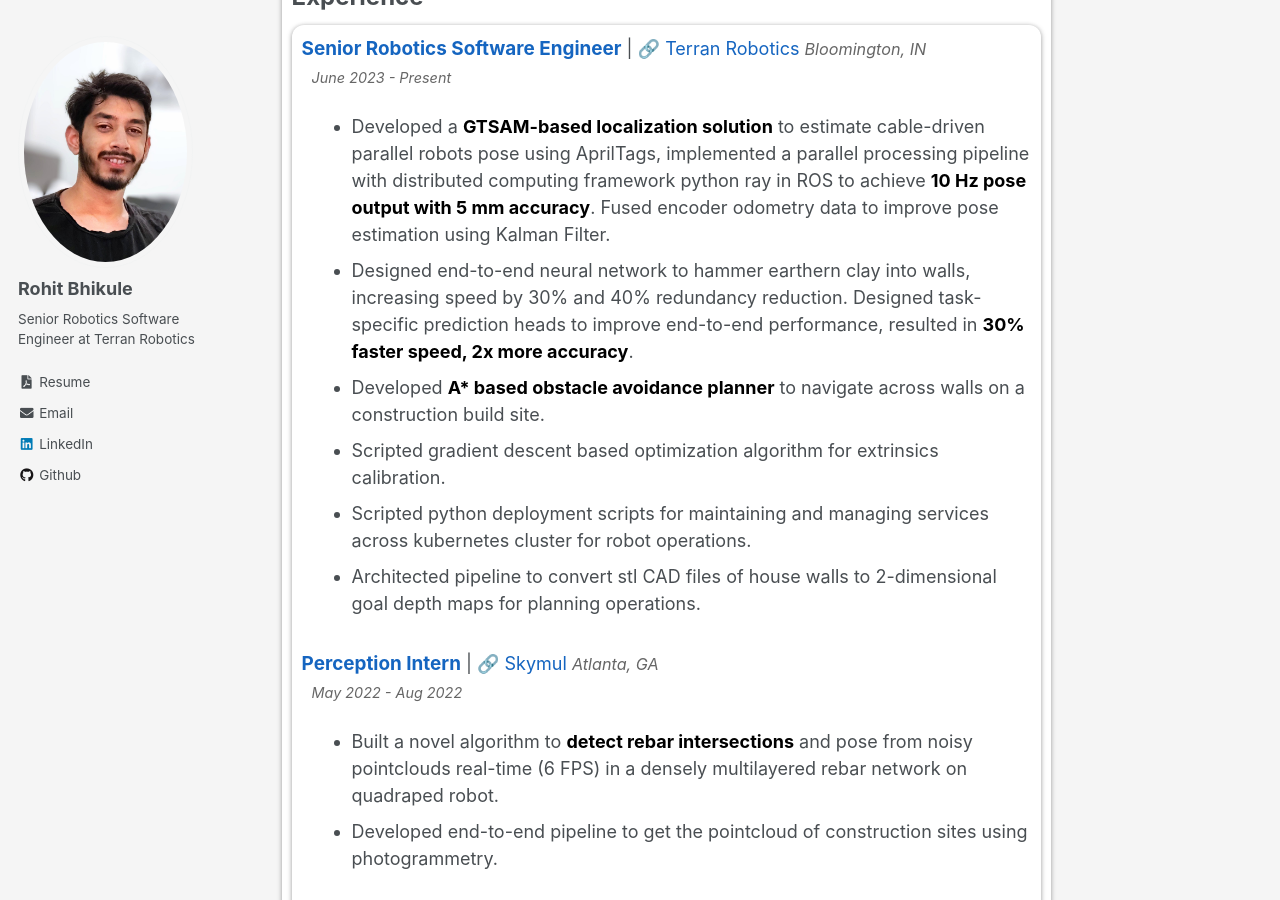
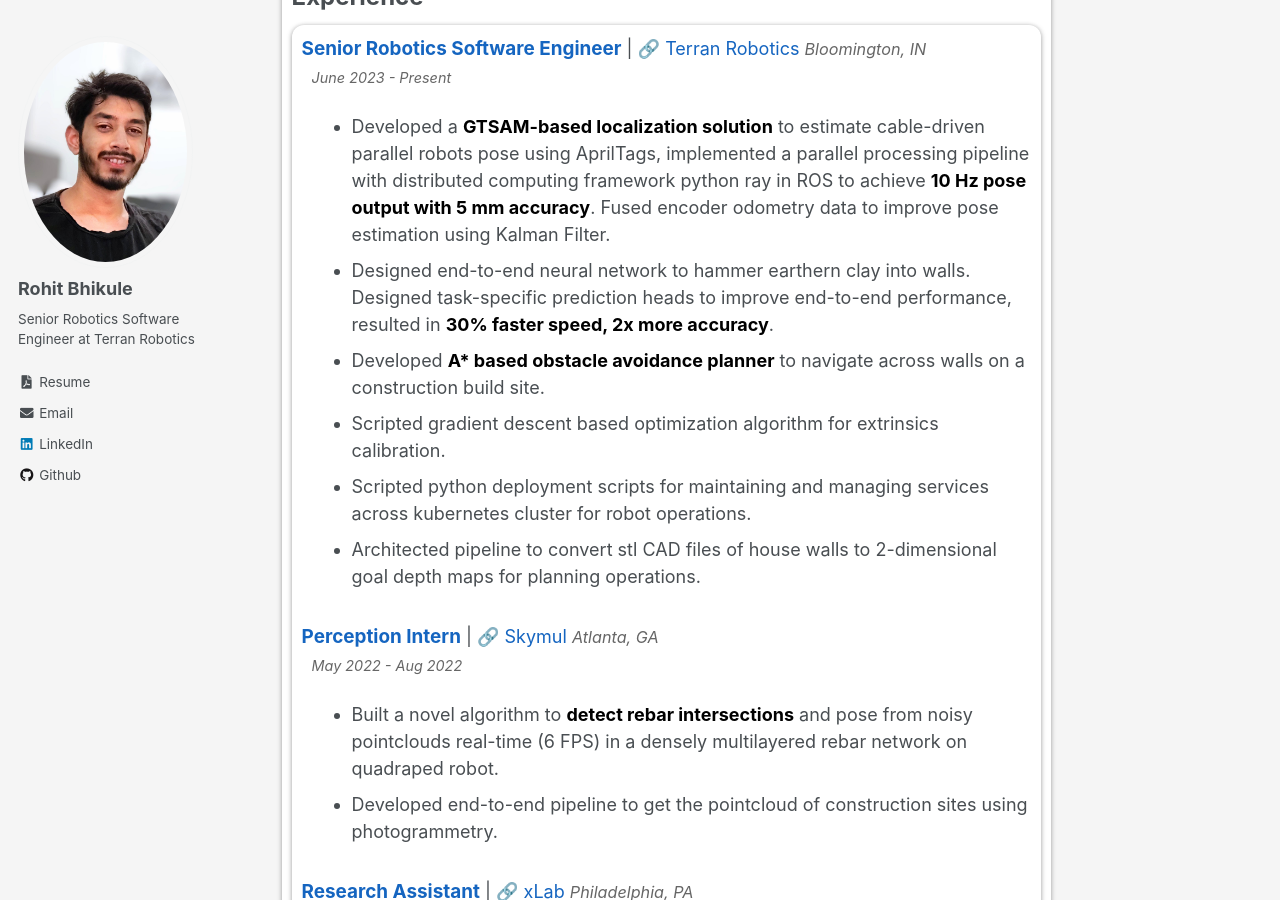
Before and after one commit to rohiitb/rohiitb.github.io, a Jekyll site: the page built from _pages/about.md, in a window 1280 px wide and 900 px high, scrolled down 549 px. Built offline with Jekyll 4.4.1, drawn with Linux system fonts in a browser that asks for light colours.

Commit message:
update exp

```diff
--- a/_pages/about.md
+++ b/_pages/about.md
@@ -38,7 +38,7 @@ In my leisure time, I like to go on hikes and play soccer. I am also a big motor
   <div class="experience-content">
     <ul>
       <li>Developed a <span class="highlight_important">GTSAM-based localization solution</span> to estimate cable-driven parallel robots pose using AprilTags, implemented a parallel processing pipeline with distributed computing framework python ray in ROS to achieve <span class="highlight_important">10 Hz pose output with 5 mm accuracy</span>. Fused encoder odometry data to improve pose estimation using Kalman Filter.</li>
-      <li>Designed end-to-end neural network to hammer earthern clay into walls, increasing speed by 30% and 40% redundancy reduction. Designed task-specific prediction heads to improve end-to-end performance, resulted in <span class="highlight_important">30% faster speed, 2x more accuracy</span>.</li>
+      <li>Designed end-to-end neural network to hammer earthern clay into walls. Designed task-specific prediction heads to improve end-to-end performance, resulted in <span class="highlight_important">30% faster speed, 2x more accuracy</span>.</li>
       <li>Developed <span class="highlight_important">A* based obstacle avoidance planner</span> to navigate across walls on a construction build site. </li>
       <li>Scripted gradient descent based optimization algorithm for extrinsics calibration.</li>
       <li>Scripted python deployment scripts for maintaining and managing services across kubernetes cluster for robot operations.</li>
```
